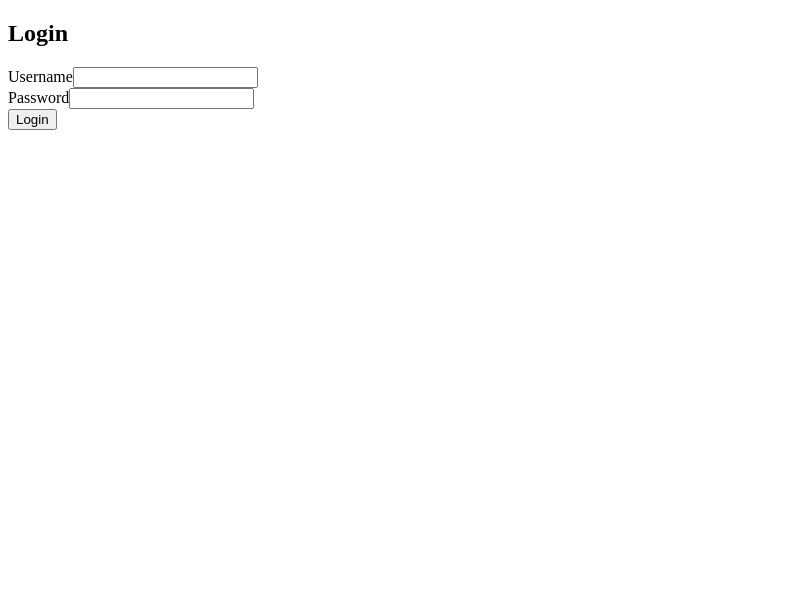
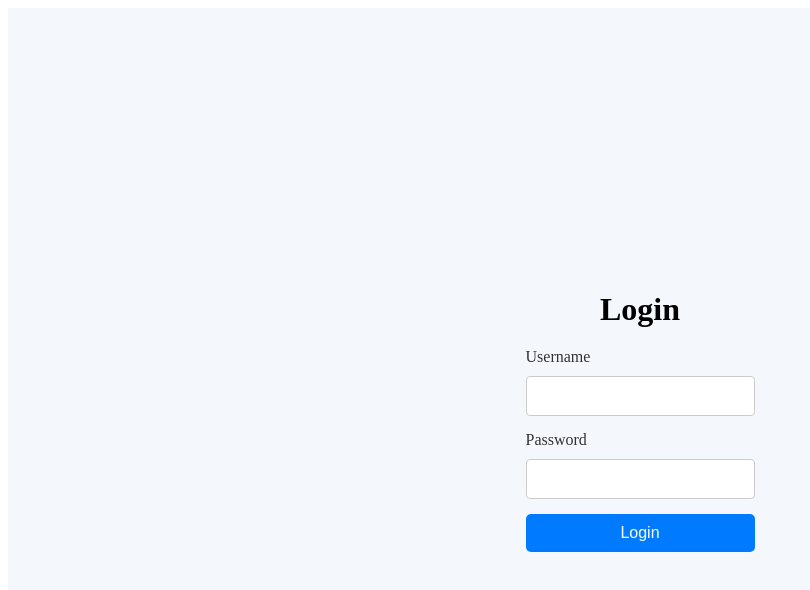
Before and after one commit to RanbirSDeol/dev-hub, a React (Create React App) app in the folder frontend/: page / in a window 1280 px wide. Shown: the top 590 px of the page, without its empty margins (0-810 px from the left). Built offline with nearby package versions, Linux system fonts and the light colour scheme.

Commit message:
Frontend Login Component and Style

```diff
--- a/frontend/package.json
+++ b/frontend/package.json
@@ -6,7 +6,7 @@
     "cra-template": "1.2.0",
     "react": "^19.0.0",
     "react-dom": "^19.0.0",
-    "react-scripts": "5.0.1",
+    "react-scripts": "^5.0.1",
     "web-vitals": "^4.2.4"
   },
   "scripts": {
--- a/frontend/src/components/Login.js
+++ b/frontend/src/components/Login.js
@@ -1,4 +1,6 @@
+// src/Login.js
 import React, { useState } from 'react';
+import styles from './Login.module.css';  // Import the CSS Module for styling
 
 const Login = () => {
   const [username, setUsername] = useState('');
@@ -12,28 +14,30 @@ const Login = () => {
   };
 
   return (
-    <div>
-      <h2>Login</h2>
-      <form onSubmit={handleSubmit}>
-        <div>
-          <label htmlFor="username">Username</label>
+    <div className={styles.loginContainer}>
+      <h2 className={styles.title}>Login</h2>
+      <form onSubmit={handleSubmit} className={styles.form}>
+        <div className={styles.inputContainer}>
+          <label htmlFor="username" className={styles.label}>Username</label>
           <input
             type="text"
             id="username"
             value={username}
             onChange={(e) => setUsername(e.target.value)}
+            className={styles.input}
           />
         </div>
-        <div>
-          <label htmlFor="password">Password</label>
+        <div className={styles.inputContainer}>
+          <label htmlFor="password" className={styles.label}>Password</label>
           <input
             type="password"
             id="password"
             value={password}
             onChange={(e) => setPassword(e.target.value)}
+            className={styles.input}
           />
         </div>
-        <button type="submit">Login</button>
+        <button type="submit" className={styles.button}>Login</button>
       </form>
     </div>
   );
--- /dev/null
+++ b/frontend/src/components/Login.module.css
@@ -0,0 +1,53 @@
+/* src/Login.module.css */
+.loginContainer {
+  display: flex;
+  flex-direction: column;
+  justify-content: center;
+  align-items: center;
+  height: 100vh;
+  background-color: #f4f7fb;
+}
+
+.title {
+  font-size: 2rem;
+  margin-bottom: 20px;
+}
+
+.form {
+  display: flex;
+  flex-direction: column;
+  gap: 10px;
+}
+
+.inputContainer {
+  display: flex;
+  flex-direction: column;
+  gap: 5px;
+}
+
+.label {
+  font-size: 1rem;
+  color: #333;
+}
+
+.input {
+  padding: 10px;
+  font-size: 1rem;
+  margin: 5px 0;
+  border: 1px solid #ccc;
+  border-radius: 4px;
+}
+
+.button {
+  background-color: #007bff;
+  color: white;
+  padding: 10px 20px;
+  border: none;
+  border-radius: 5px;
+  font-size: 1rem;
+  cursor: pointer;
+}
+
+.button:hover {
+  background-color: #0056b3;
+}
--- a/frontend/src/index.css
+++ /dev/null
@@ -1,13 +0,0 @@
-body {
-  margin: 0;
-  font-family: -apple-system, BlinkMacSystemFont, 'Segoe UI', 'Roboto', 'Oxygen',
-    'Ubuntu', 'Cantarell', 'Fira Sans', 'Droid Sans', 'Helvetica Neue',
-    sans-serif;
-  -webkit-font-smoothing: antialiased;
-  -moz-osx-font-smoothing: grayscale;
-}
-
-code {
-  font-family: source-code-pro, Menlo, Monaco, Consolas, 'Courier New',
-    monospace;
-}
```
Also changed, not shown: 2 other files (tests, documents, lock files or other folders).
